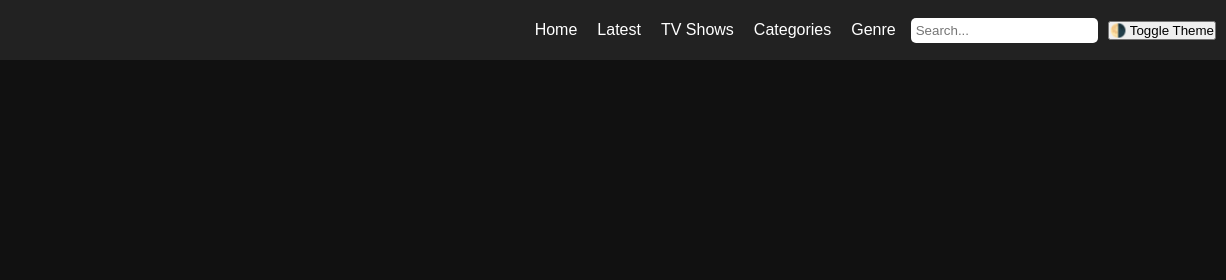
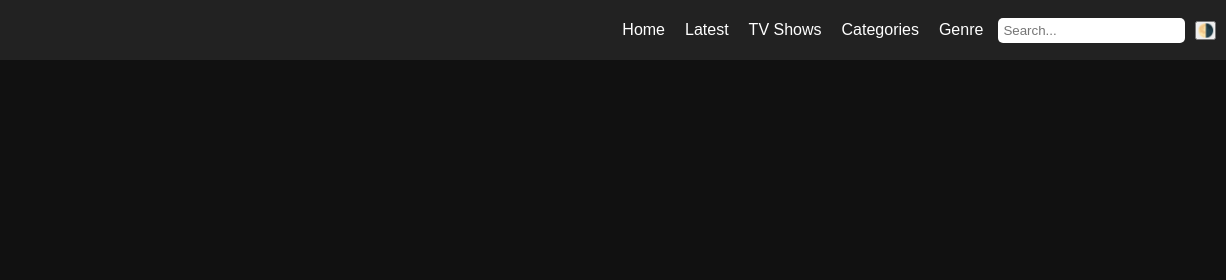
Before and after one commit to Philic19/moviesite, a plain HTML site: page my-website/index.html in a window 1280 px wide. Shown: the top 280 px of the page, 54-1280 px from the left. Drawn offline with Linux system fonts and the light colour scheme; no server answers.

Commit message:
Update index.html

```diff
--- a/my-website/index.html
+++ b/my-website/index.html
@@ -21,7 +21,7 @@
       <a href="categories.html">Categories</a>
       <a href="genre.html">Genre</a>
       <input type="text" class="search-bar" placeholder="Search..." onfocus="openSearchModal()" />
-      <button id="theme-toggle">🌗 Toggle Theme</button>
+      <button id="theme-toggle">🌗</button>
     </div>
   </div>
 
```
